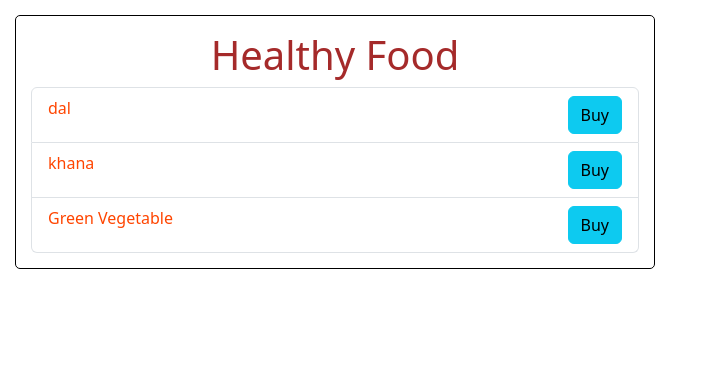
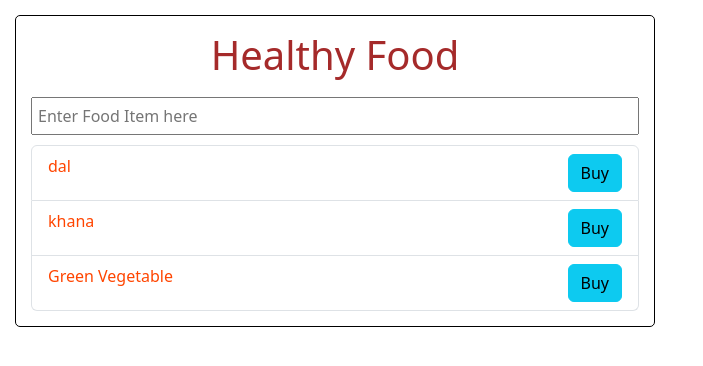
Before and after one commit to arpitjain1122/kgcodingbyprashant, a React (Create React App) app: page / in a window 1280 px wide. Shown: the top 366 px of the page, without its empty margins (0-703 px from the left). Built offline with nearby package versions, Linux system fonts and the light colour scheme.

Commit message:
onChange input box

```diff
--- a/src/App.js
+++ b/src/App.js
@@ -4,6 +4,7 @@
 import FoodItems from "./components/FoodItems";
 import ErrorMessage from "./components/ErrorMessage";
 import Container from "./components/Container";
+import FoodInput from "./components/FoodInput";
 
 function App() {
   // Parent - fooditems yahi define hoga === props (parent to child) one way data passing
@@ -15,6 +16,7 @@
     <Container>
       <h1 className="food-heading">Healthy Food</h1>
       <ErrorMessage items={fooditems}></ErrorMessage>
+      <FoodInput></FoodInput>
       <FoodItems items={fooditems}></FoodItems>
     </Container>
     </>
--- /dev/null
+++ b/src/components/FoodInput.js
@@ -0,0 +1,18 @@
+import styles from "./FoodInput.module.css";
+
+const FoodInput = ({ handleKeyDown }) => {
+  const handleOnChange = (event) => {
+    console.log(event.target.value);
+  };
+  return (
+    <input
+      type="text"
+      placeholder="Enter Food Item here"
+      className={styles.foodInput}
+      onChange={handleOnChange} // passing function reference // Event handler as function
+      //onKeyDown={handleKeyDown}
+    />
+  );
+};
+
+export default FoodInput;
--- /dev/null
+++ b/src/components/FoodInput.module.css
@@ -0,0 +1,5 @@
+.foodInput {
+    width: 100%;
+    padding: 5px;
+    margin: 10px 0px;
+  }
--- a/src/components/Items.js
+++ b/src/components/Items.js
@@ -21,7 +21,7 @@
         className={`${styles.button} btn btn-info`}
         //onClick={() => console.log(`item ${fooditem}  being bought`)} //onClick button yaha pr hamne button ko uske food se map kr diya hai hai.
         // second way
-        onClick={(event) => handleBuyButtonClicked(event)}
+        onClick={(event) => handleBuyButtonClicked(event)} // Event Handler as arrow functions
       >
         Buy
       </button>
```
